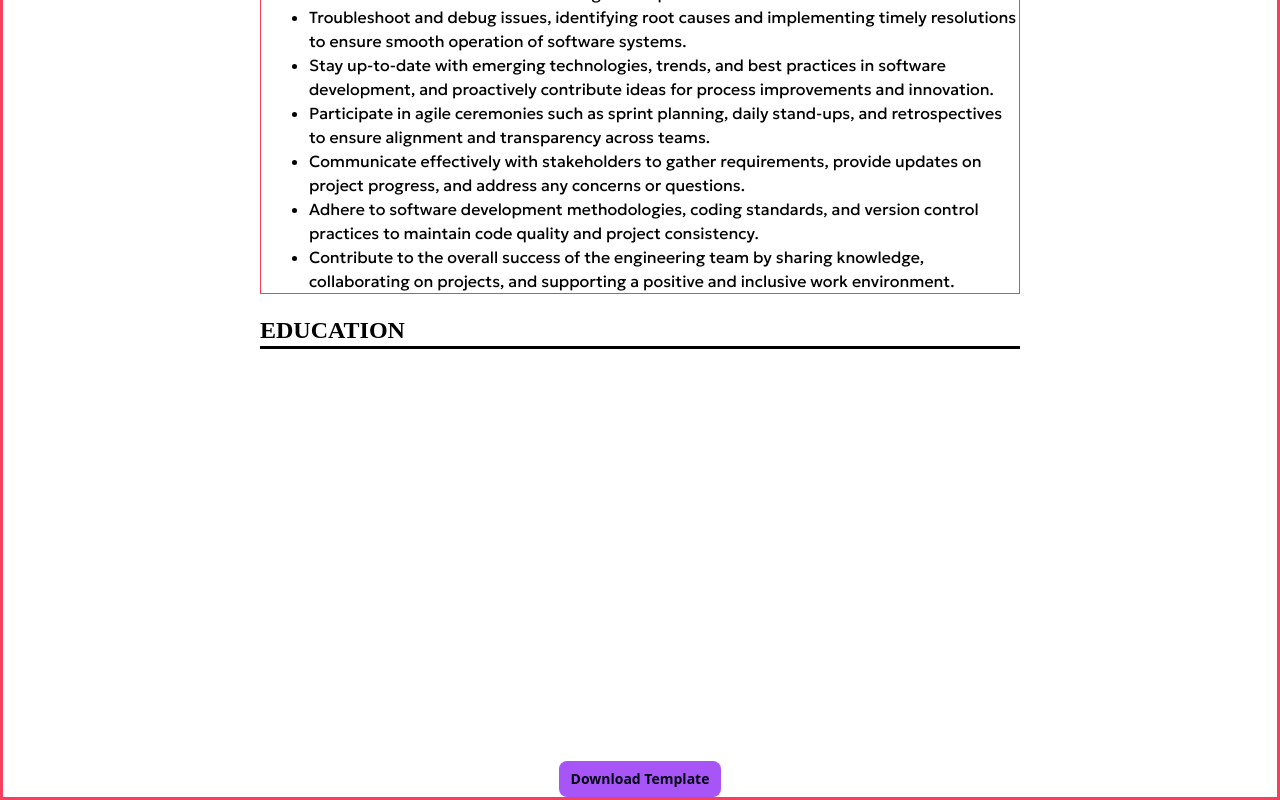
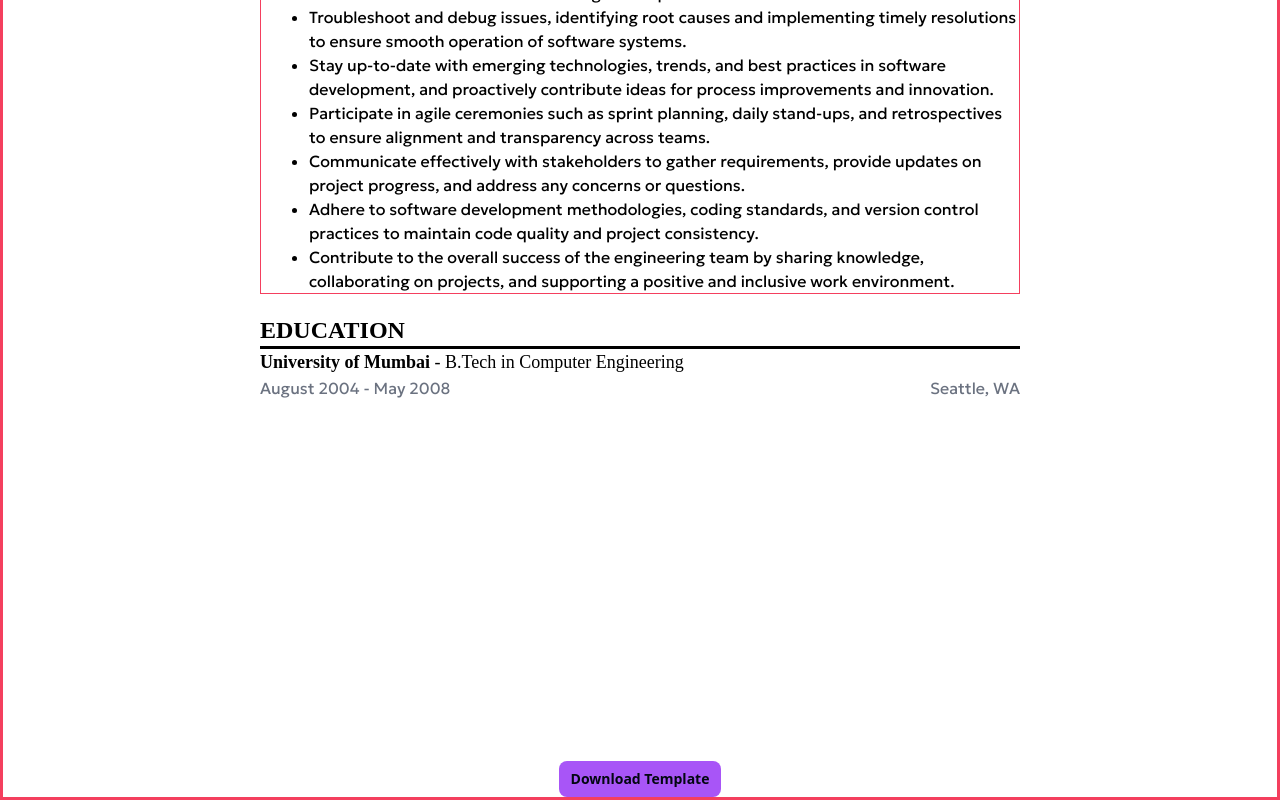
Before and after one commit to HarikrishnanYPR1707/EcliptiQ, a React (Vite) app: page /templates/sde/slr in a window 1280 px wide. Shown: the part 713-1513 px from the top of the page. Built offline with nearby package versions, Linux system fonts and the light colour scheme; no server answers; a web font is replaced by a local one.

Commit message:
completed with education section

```diff
--- a/src/components/resumeTemplates/SdeSlr.jsx
+++ b/src/components/resumeTemplates/SdeSlr.jsx
@@ -83,11 +83,26 @@ const SdeSlr = () => {
             </div>
           </div>
           {/* Education Section */}
-          <div className="">
+          <div className="mb-5">
             <h1 className="border-b-[3px] border-black font-timesNewRoman text-2xl font-black uppercase">
               Education
             </h1>
-            <div className=""></div>
+            <div className="">
+              {/* header section */}
+              <h1 className="font-timesNewRoman text-[18px]">
+                <span className="font-bold">University of Mumbai</span> {" - "}
+                <span className="">B.Tech in Computer Engineering</span>
+              </h1>
+              {/* Date and place section */}
+              <div className="flex items-center justify-between text-gray-500">
+                <p className="">
+                  <span className="">August 2004</span>
+                  {" - "}
+                  <span className="">May 2008</span>
+                </p>
+                <p className="">Seattle, WA</p>
+              </div>
+            </div>
           </div>
         </div>
         <button
```
